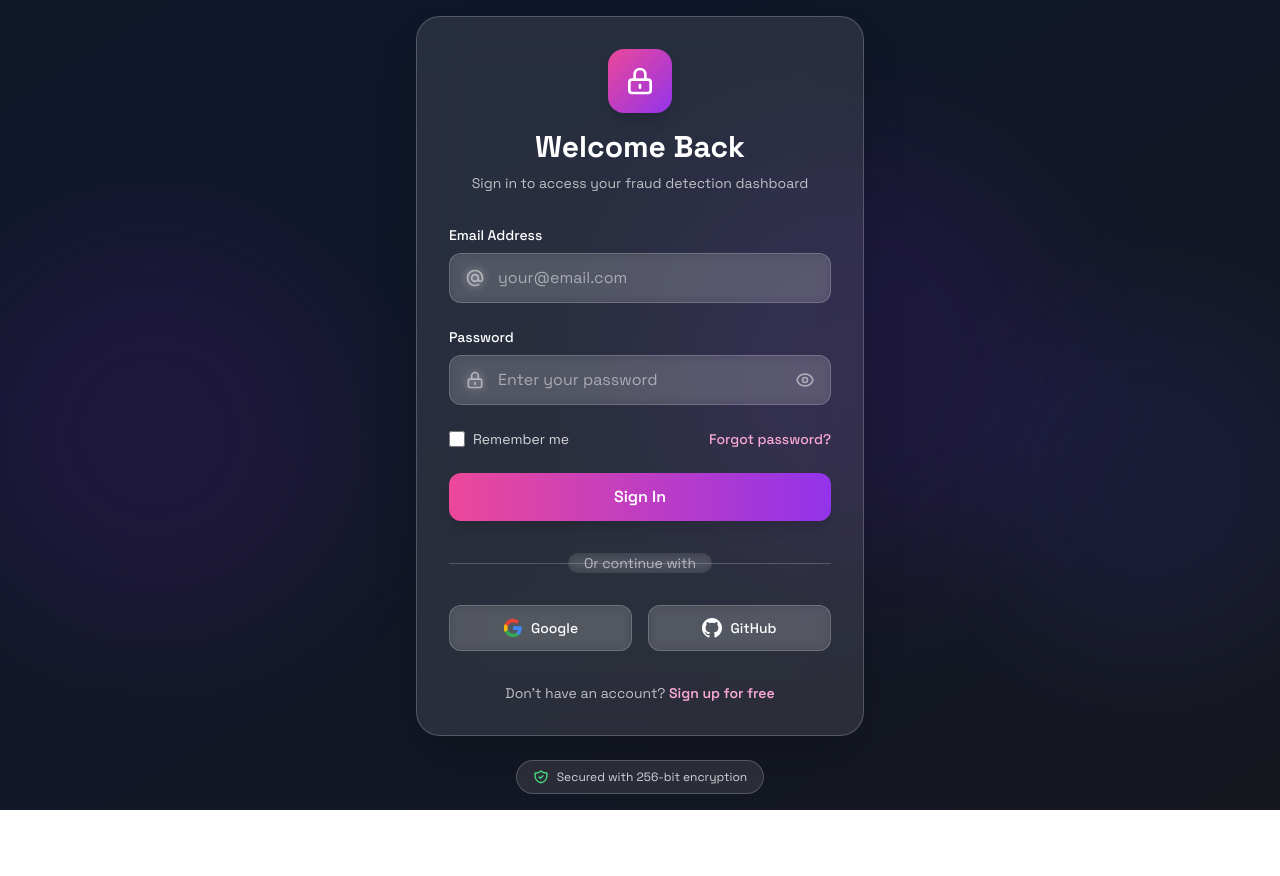
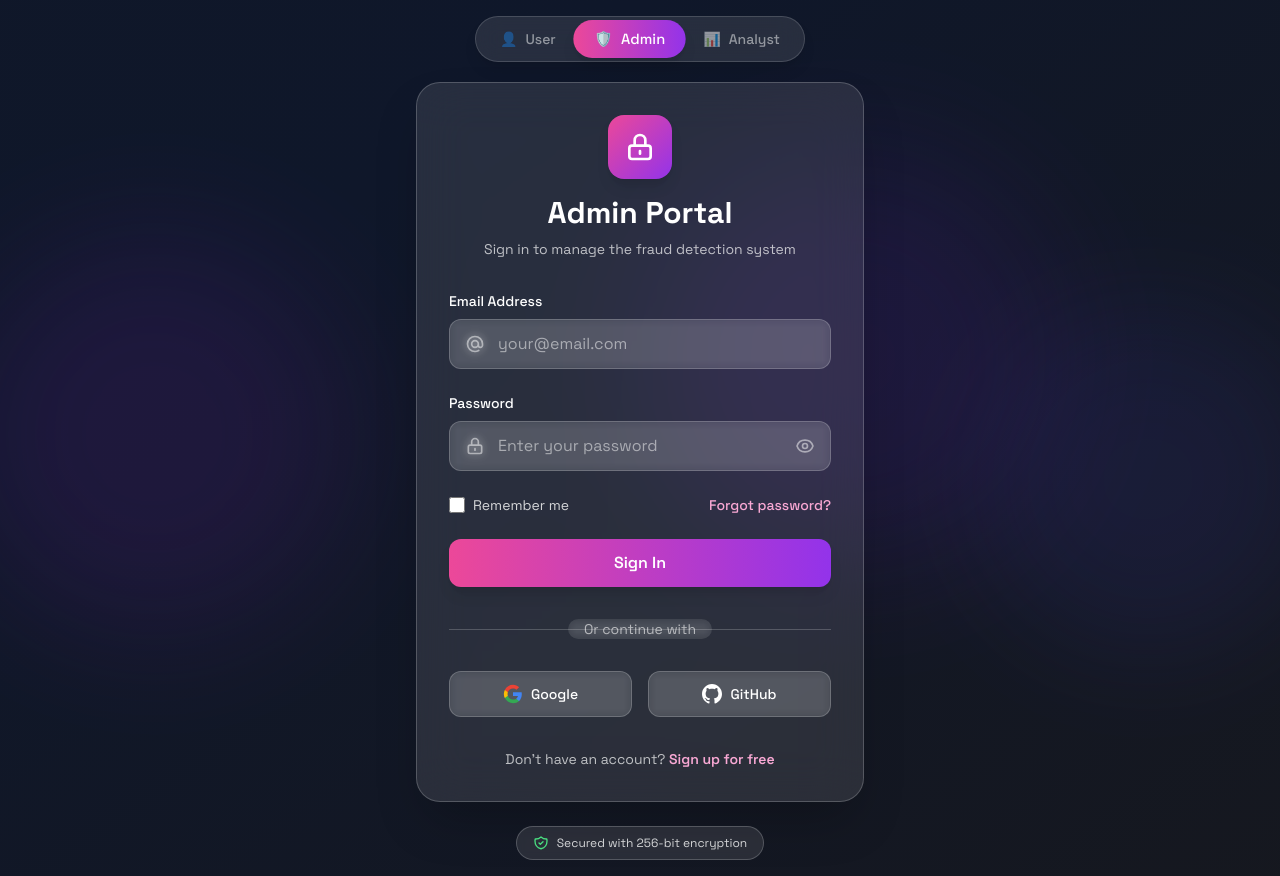
Before and after one commit to Nagaraj0000b/Automated-Fraud-Detection-System, a React (Vite) app in the folder DEVELOPMENT-MODULES/client/: page /signin in a window 1280 px wide. Before the commit the page ends 810 px from the top, so only its background shows below. Built offline with nearby package versions, Linux system fonts and the light colour scheme; no server answers.

Commit message:
Restored correct versions of SignIn.jsx and index.html after merge

```diff
--- a/DEVELOPMENT-MODULES/client/index.html
+++ b/DEVELOPMENT-MODULES/client/index.html
@@ -1,15 +1,15 @@
 <!DOCTYPE html>
 <html lang="en">
-  <head>
+
+<head>
     <meta charset="UTF-8" />
     <meta name="viewport" content="width=device-width, initial-scale=1.0" />
-    <title>Automated Fraud Detection System</title>
-    <link rel="preconnect" href="https://fonts.googleapis.com">
-    <link rel="preconnect" href="https://fonts.gstatic.com" crossorigin>
-    <link href="https://fonts.googleapis.com/css2?family=Inter:wght@300;400;500;600;700;800&display=swap" rel="stylesheet">
-  </head>
-  <body>
+    <title>FraudGuard AI - Admin Dashboard</title>
+</head>
+
+<body>
     <div id="root"></div>
     <script type="module" src="/src/main.jsx"></script>
-  </body>
+</body>
+
 </html>
--- a/DEVELOPMENT-MODULES/client/src/pages/SignIn.jsx
+++ b/DEVELOPMENT-MODULES/client/src/pages/SignIn.jsx
@@ -2,8 +2,15 @@ import { useState } from 'react';
 import { useNavigate, Link } from 'react-router-dom';
 import { authAPI } from '../services/api';
 
+const ROLES = [
+    { key: 'user', label: 'User', icon: '👤', gradient: 'from-blue-500 to-cyan-500' },
+    { key: 'admin', label: 'Admin', icon: '🛡️', gradient: 'from-pink-500 to-purple-600' },
+    { key: 'analyst', label: 'Analyst', icon: '📊', gradient: 'from-amber-500 to-orange-600' },
+];
+
 const SignIn = () => {
     const navigate = useNavigate();
+    const [selectedRole, setSelectedRole] = useState('admin');
     const [formData, setFormData] = useState({
         email: '',
         password: '',
@@ -13,6 +20,8 @@ const SignIn = () => {
     const [errors, setErrors] = useState({});
     const [isSubmitting, setIsSubmitting] = useState(false);
     const [showPassword, setShowPassword] = useState(false);
+
+    const activeRole = ROLES.find(r => r.key === selectedRole);
 
     // Email validation
     const validateEmail = (email) => {
@@ -79,10 +88,27 @@ const SignIn = () => {
                 localStorage.setItem('authToken', data.token);
                 localStorage.setItem('user', JSON.stringify(data.user));
 
-        console.log('Sign in successful!', data);
-        alert(`Welcome back, ${data.user.name}!\n\nSign in successful. Token stored in localStorage.`);
+                console.log('Sign in successful!', data.user);
 
-        navigate('/dashboard');
+                // Role-based redirect
+                const userRole = data.user.role;
+                console.log('USER ROLE DEFINED IN DB AS:', userRole);
+                console.log('TAB SELECTED BY USER:', selectedRole);
+
+                if (userRole === 'admin') {
+                    // If they are an admin, they can CHOOSE which dashboard to see
+                    if (selectedRole === 'user') {
+                        console.log('ADMIN CHOSE USER TAB -> Routing to User Dashboard');
+                        navigate('/user-dashboard');
+                    } else {
+                        console.log('ADMIN CHOSE ADMIN TAB -> Routing to Admin Dashboard');
+                        navigate('/admin-dashboard');
+                    }
+                } else {
+                    // Normal users always go to the user dashboard regardless of what they clicked
+                    console.log('NORMAL USER -> Routing to /user-dashboard');
+                    navigate('/user-dashboard');
+                }
             }
         } catch (error) {
             console.error('Sign in error:', error);
@@ -104,17 +130,46 @@ const SignIn = () => {
 
             {/* Sign in card */}
             <div className="relative w-full max-w-md">
+                {/* Role Toggle — Floating above card */}
+                <div className="flex justify-center mb-5">
+                    <div className="inline-flex bg-white/10 backdrop-blur-md rounded-full p-1 border border-white/15 shadow-lg">
+                        {ROLES.map((role) => (
+                            <button
+                                key={role.key}
+                                type="button"
+                                onClick={() => { setSelectedRole(role.key); setErrors({}); }}
+                                className={`flex items-center gap-2 py-2 px-5 rounded-full text-sm font-medium transition-all duration-300 ${selectedRole === role.key
+                                    ? `bg-gradient-to-r ${role.gradient} text-white shadow-lg scale-105`
+                                    : 'text-white/50 hover:text-white/80'
+                                    }`}
+                            >
+                                <span className="text-sm">{role.icon}</span>
+                                <span>{role.label}</span>
+                            </button>
+                        ))}
+                    </div>
+                </div>
+
                 {/* Glassmorphism card */}
                 <div className="backdrop-blur-xl bg-white/10 rounded-3xl shadow-2xl border border-white/20 p-8 transform transition-all duration-500 hover:scale-[1.02]">
+
                     {/* Header */}
                     <div className="text-center mb-8">
-            <div className="inline-flex items-center justify-center w-16 h-16 bg-gradient-to-br from-pink-500 to-purple-600 rounded-2xl mb-4 shadow-lg transform transition-transform duration-300 hover:rotate-12">
+                        <div className={`inline-flex items-center justify-center w-16 h-16 bg-gradient-to-br ${activeRole.gradient} rounded-2xl mb-4 shadow-lg transform transition-all duration-300 hover:rotate-12`}>
                             <svg className="w-8 h-8 text-white" fill="none" stroke="currentColor" viewBox="0 0 24 24">
                                 <path strokeLinecap="round" strokeLinejoin="round" strokeWidth={2} d="M12 15v2m-6 4h12a2 2 0 002-2v-6a2 2 0 00-2-2H6a2 2 0 00-2 2v6a2 2 0 002 2zm10-10V7a4 4 0 00-8 0v4h8z" />
                             </svg>
                         </div>
-            <h2 className="text-3xl font-bold text-white mb-2">Welcome Back</h2>
-            <p className="text-white/70 text-sm">Sign in to access your fraud detection dashboard</p>
+                        <h2 className="text-3xl font-bold text-white mb-2">
+                            {selectedRole === 'admin' ? 'Admin Portal' : selectedRole === 'analyst' ? 'Analyst Portal' : 'Welcome Back'}
+                        </h2>
+                        <p className="text-white/70 text-sm">
+                            {selectedRole === 'admin'
+                                ? 'Sign in to manage the fraud detection system'
+                                : selectedRole === 'analyst'
+                                    ? 'Sign in to analyze fraud patterns & reports'
+                                    : 'Sign in to access your account dashboard'}
+                        </p>
                     </div>
 
                     {/* Form */}
@@ -136,8 +191,7 @@ const SignIn = () => {
                                     name="email"
                                     value={formData.email}
                                     onChange={handleChange}
-                  className={`w-full pl-12 pr-4 py-3 bg-white/10 border ${
-                    errors.email ? 'border-red-400' : 'border-white/20'
+                                    className={`w-full pl-12 pr-4 py-3 bg-white/10 border ${errors.email ? 'border-red-400' : 'border-white/20'
                                         } rounded-xl text-white placeholder-white/50 focus:outline-none focus:ring-2 focus:ring-pink-500 focus:border-transparent transition-all duration-300 backdrop-blur-sm`}
                                     placeholder="your@email.com"
                                 />
@@ -169,8 +223,7 @@ const SignIn = () => {
                                     name="password"
                                     value={formData.password}
                                     onChange={handleChange}
-                  className={`w-full pl-12 pr-12 py-3 bg-white/10 border ${
-                    errors.password ? 'border-red-400' : 'border-white/20'
+                                    className={`w-full pl-12 pr-12 py-3 bg-white/10 border ${errors.password ? 'border-red-400' : 'border-white/20'
                                         } rounded-xl text-white placeholder-white/50 focus:outline-none focus:ring-2 focus:ring-pink-500 focus:border-transparent transition-all duration-300 backdrop-blur-sm`}
                                     placeholder="Enter your password"
                                 />
@@ -257,14 +310,14 @@ const SignIn = () => {
                     <div className="grid grid-cols-2 gap-4">
                         <button
                             type="button"
-              onClick={() => authAPI.googleAuth()}
+                            onClick={() => authAPI.googleAuth(selectedRole)}
                             className="flex items-center justify-center px-4 py-3 bg-white/10 backdrop-blur-sm border border-white/20 rounded-xl text-white hover:bg-white/20 transition-all duration-300 transform hover:-translate-y-0.5 group"
                         >
                             <svg className="w-5 h-5 mr-2 group-hover:scale-110 transition-transform" viewBox="0 0 24 24" fill="currentColor">
-                <path d="M22.56 12.25c0-.78-.07-1.53-.2-2.25H12v4.26h5.92c-.26 1.37-1.04 2.53-2.21 3.31v2.77h3.57c2.08-1.92 3.28-4.74 3.28-8.09z" fill="#4285F4"/>
-                <path d="M12 23c2.97 0 5.46-.98 7.28-2.66l-3.57-2.77c-.98.66-2.23 1.06-3.71 1.06-2.86 0-5.29-1.93-6.16-4.53H2.18v2.84C3.99 20.53 7.7 23 12 23z" fill="#34A853"/>
-                <path d="M5.84 14.09c-.22-.66-.35-1.36-.35-2.09s.13-1.43.35-2.09V7.07H2.18C1.43 8.55 1 10.22 1 12s.43 3.45 1.18 4.93l2.85-2.22.81-.62z" fill="#FBBC05"/>
-                <path d="M12 5.38c1.62 0 3.06.56 4.21 1.64l3.15-3.15C17.45 2.09 14.97 1 12 1 7.7 1 3.99 3.47 2.18 7.07l3.66 2.84c.87-2.6 3.3-4.53 6.16-4.53z" fill="#EA4335"/>
+                                <path d="M22.56 12.25c0-.78-.07-1.53-.2-2.25H12v4.26h5.92c-.26 1.37-1.04 2.53-2.21 3.31v2.77h3.57c2.08-1.92 3.28-4.74 3.28-8.09z" fill="#4285F4" />
+                                <path d="M12 23c2.97 0 5.46-.98 7.28-2.66l-3.57-2.77c-.98.66-2.23 1.06-3.71 1.06-2.86 0-5.29-1.93-6.16-4.53H2.18v2.84C3.99 20.53 7.7 23 12 23z" fill="#34A853" />
+                                <path d="M5.84 14.09c-.22-.66-.35-1.36-.35-2.09s.13-1.43.35-2.09V7.07H2.18C1.43 8.55 1 10.22 1 12s.43 3.45 1.18 4.93l2.85-2.22.81-.62z" fill="#FBBC05" />
+                                <path d="M12 5.38c1.62 0 3.06.56 4.21 1.64l3.15-3.15C17.45 2.09 14.97 1 12 1 7.7 1 3.99 3.47 2.18 7.07l3.66 2.84c.87-2.6 3.3-4.53 6.16-4.53z" fill="#EA4335" />
                             </svg>
                             <span className="text-sm font-medium">Google</span>
                         </button>
@@ -274,7 +327,7 @@ const SignIn = () => {
                             className="flex items-center justify-center px-4 py-3 bg-white/10 backdrop-blur-sm border border-white/20 rounded-xl text-white hover:bg-white/20 transition-all duration-300 transform hover:-translate-y-0.5 group"
                         >
                             <svg className="w-5 h-5 mr-2 group-hover:scale-110 transition-transform" fill="currentColor" viewBox="0 0 24 24">
-                <path d="M12 0c-6.626 0-12 5.373-12 12 0 5.302 3.438 9.8 8.207 11.387.599.111.793-.261.793-.577v-2.234c-3.338.726-4.033-1.416-4.033-1.416-.546-1.387-1.333-1.756-1.333-1.756-1.089-.745.083-.729.083-.729 1.205.084 1.839 1.237 1.839 1.237 1.07 1.834 2.807 1.304 3.492.997.107-.775.418-1.305.762-1.604-2.665-.305-5.467-1.334-5.467-5.931 0-1.311.469-2.381 1.236-3.221-.124-.303-.535-1.524.117-3.176 0 0 1.008-.322 3.301 1.23.957-.266 1.983-.399 3.003-.404 1.02.005 2.047.138 3.006.404 2.291-1.552 3.297-1.23 3.297-1.23.653 1.653.242 2.874.118 3.176.77.84 1.235 1.911 1.235 3.221 0 4.609-2.807 5.624-5.479 5.921.43.372.823 1.102.823 2.222v3.293c0 .319.192.694.801.576 4.765-1.589 8.199-6.086 8.199-11.386 0-6.627-5.373-12-12-12z"/>
+                                <path d="M12 0c-6.626 0-12 5.373-12 12 0 5.302 3.438 9.8 8.207 11.387.599.111.793-.261.793-.577v-2.234c-3.338.726-4.033-1.416-4.033-1.416-.546-1.387-1.333-1.756-1.333-1.756-1.089-.745.083-.729.083-.729 1.205.084 1.839 1.237 1.839 1.237 1.07 1.834 2.807 1.304 3.492.997.107-.775.418-1.305.762-1.604-2.665-.305-5.467-1.334-5.467-5.931 0-1.311.469-2.381 1.236-3.221-.124-.303-.535-1.524.117-3.176 0 0 1.008-.322 3.301 1.23.957-.266 1.983-.399 3.003-.404 1.02.005 2.047.138 3.006.404 2.291-1.552 3.297-1.23 3.297-1.23.653 1.653.242 2.874.118 3.176.77.84 1.235 1.911 1.235 3.221 0 4.609-2.807 5.624-5.479 5.921.43.372.823 1.102.823 2.222v3.293c0 .319.192.694.801.576 4.765-1.589 8.199-6.086 8.199-11.386 0-6.627-5.373-12-12-12z" />
                             </svg>
                             <span className="text-sm font-medium">GitHub</span>
                         </button>
```
Lines whose indentation alone changed are shown as unchanged.
